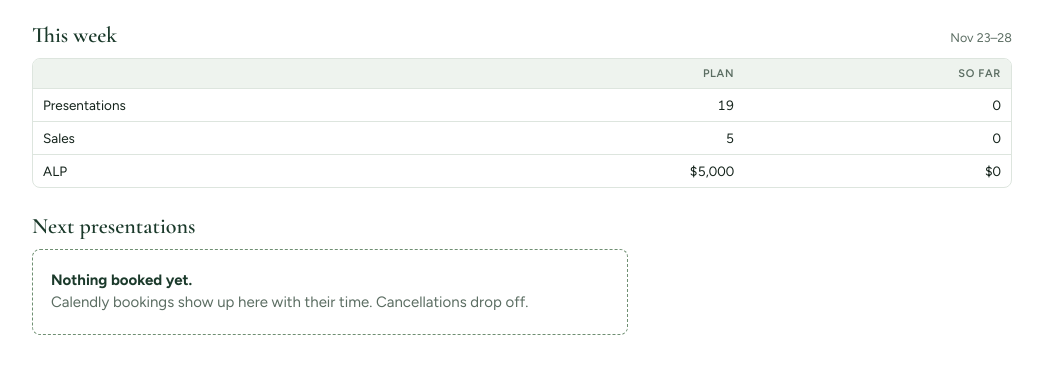
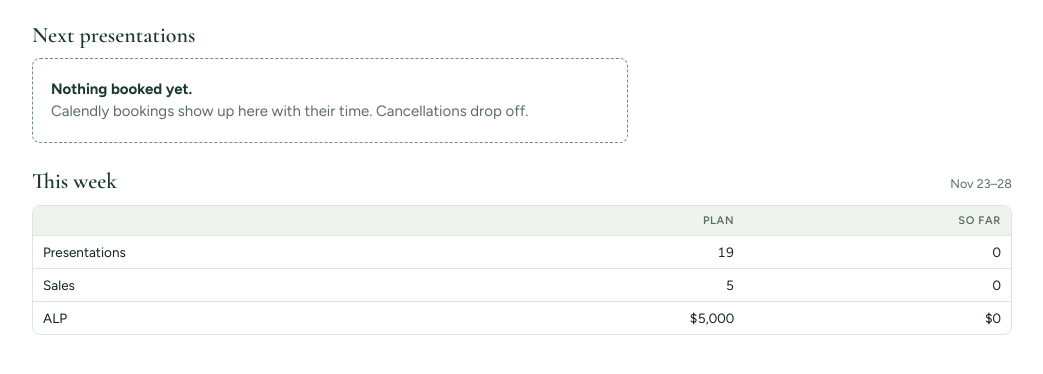
Before and after one commit to haleyeliiiiza/Activity-production-master, a plain HTML site: page dashboard/index.html in a window 1280 px wide. Shown: the part 318-692 px from the top of the page, without its empty margins (118-1161 px from the left). Drawn offline with nearby package versions, Linux system fonts and the light colour scheme.

Commit message:
Dashboard: Next presentations above This week
Co-Authored-By: Claude Sonnet 5.5 <noreply@anthropic.com>
Claude-Session: https://claude.ai/code/session_016a7GekhMaodbT7uqSHyDzb

```diff
--- a/dashboard/index.html
+++ b/dashboard/index.html
@@ -359,12 +359,12 @@ function renderDashboard(){
        ${kpi("ALP submitted",money(N.alp),`of ${money(PLAN.goal)} · ${money(Math.max(0,PLAN.goal-N.alp)/remaining)} a day to go`,N.alp/PLAN.goal)}</div></div>`+srcNote("tracker","stats")+
    (todayRows.length?sec("Today",fd(TODAY),`<div class="list">${todayRows.map(r=>`<div class="item" style="grid-template-columns:minmax(0,1fr)"><span><span class="p">${esc(r.activity)}</span><br><span class="m">${esc(r.time)}${r.group?" · "+esc(r.group):""}</span></span></div>`).join("")}</div>`):"")+
    (pending.length?sec("Needs an outcome",`${pending.length} past ${pending.length===1?"appointment":"appointments"}`,`<div class="list">${pending.slice(0,8).map(r=>`<div class="item" style="grid-template-columns:96px minmax(0,1fr) auto"><span class="d">${fd(r.appt.slice(0,10))}<br>${esc(apptTime(r.appt))}</span><span class="p">${esc(r.name)}</span>${r.bid?`<a class="lnk" href="${OUTCOME_URL}${encodeURIComponent(r.bid)}" target="_blank" rel="noopener">Held or no-show</a>`:`<span class="dim">log it on the form</span>`}</div>`).join("")}</div>`):"")+
-   sec("This week",esc(wk.label),
-     table(["","Plan","So far"],[tr(["Presentations",wk.pres,wn.pres]),tr(["Sales",wk.sales,wn.sales]),tr(["ALP",money(PLAN.avg*wk.sales),money(wn.alp)])]))+
    sec("Next presentations",appts.length?`${appts.length} booked`:up.length?`${up.length} booked · from All Leads Master`:"",
      appts.length?`<div class="list">${appts.slice(0,7).map(r=>`<div class="item" style="grid-template-columns:96px minmax(0,1fr) auto"><span class="d">${fd(r.appt.slice(0,10))}<br>${esc(apptTime(r.appt))}</span><span class="p">${esc(r.name)}</span><span class="m">${esc(r.notes)}</span></div>`).join("")}</div>`
      :up.length?`<div class="list">${up.slice(0,7).map(l=>`<div class="item"><span class="d">${fd(l.pres)}</span><span class="p">${esc(l.name)}</span><span class="m">${esc(l.type)}</span></div>`).join("")}</div>`
-       :empty("Nothing booked yet.","Calendly bookings show up here with their time. Cancellations drop off."))
+       :empty("Nothing booked yet.","Calendly bookings show up here with their time. Cancellations drop off."))+
+   sec("This week",esc(wk.label),
+     table(["","Plan","So far"],[tr(["Presentations",wk.pres,wn.pres]),tr(["Sales",wk.sales,wn.sales]),tr(["ALP",money(PLAN.avg*wk.sales),money(wn.alp)])]))
 }
 
 const blockHour=b=>{const m=String(b).match(/(\d{1,2})(?::\d{2})?\s*-\s*\d{1,2}(?::\d{2})?\s*(AM|PM)/i);return m?(+m[1]%12)+(/pm/i.test(m[2])?12:0):99};
```
